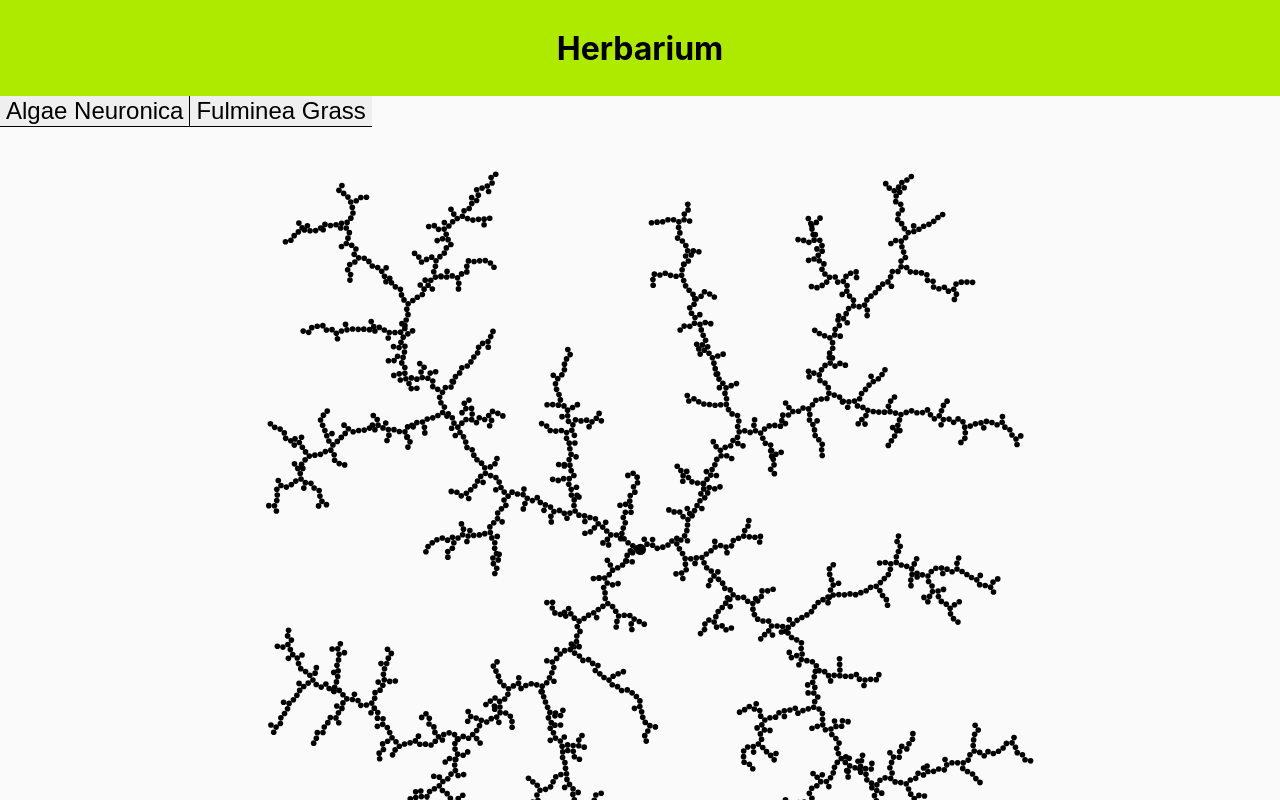
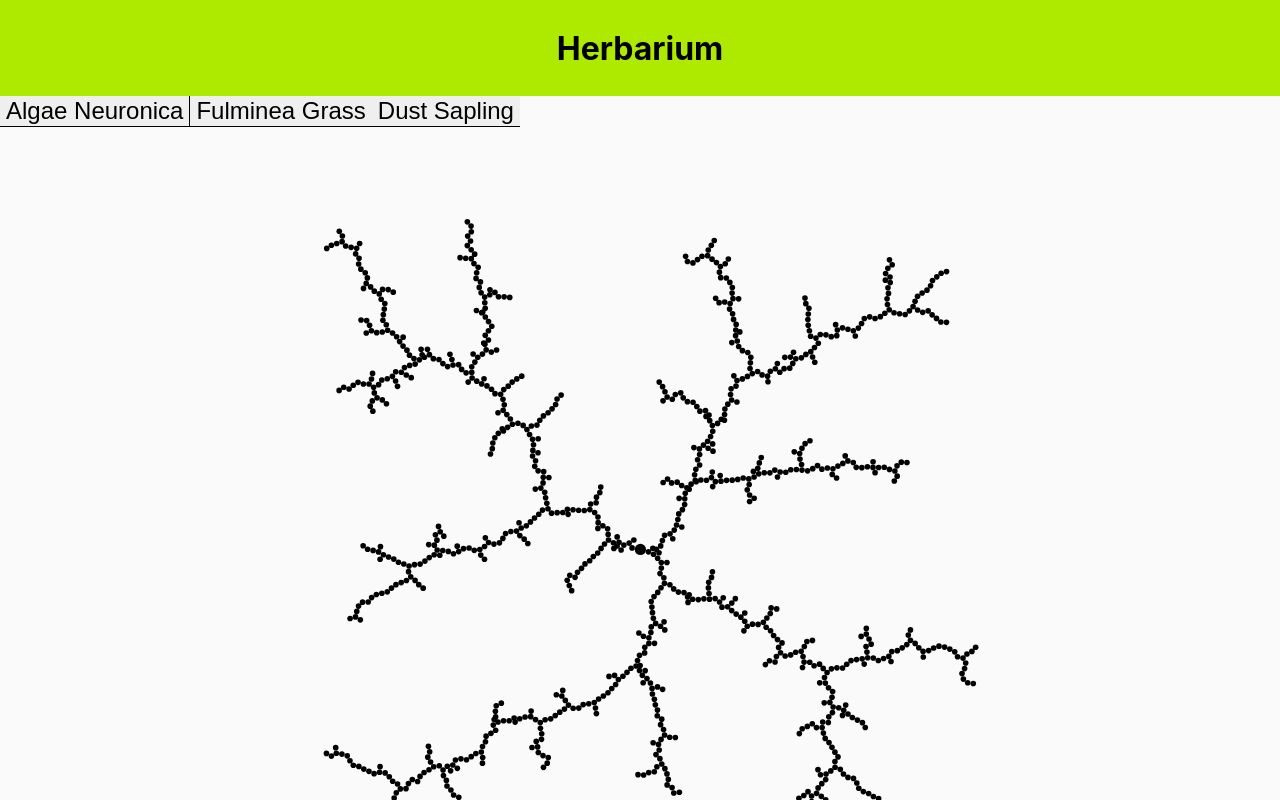
Before and after one commit to Huc91/herbarium, a React (Create React App) app: page / in a window 1280 px wide. Shown: the top 800 px of the page. Built offline with nearby package versions, Linux system fonts and the light colour scheme.

Commit message:
added tree specimen

```diff
--- a/src/App.js
+++ b/src/App.js
@@ -16,6 +16,7 @@ function App() {
       <nav className="nav-buttons">
         <button onClick={() => setSpecies('algae')} >Algae Neuronica</button>
         <button onClick={() => setSpecies('grass')}>Fulminea Grass</button>
+        <button onClick={() => setSpecies('tree')}>Dust Sapling</button>
       </nav>
       <Home species={species}></Home>
     </div>
--- a/src/components/Plant.js
+++ b/src/components/Plant.js
@@ -2,7 +2,7 @@ import './Plant.css';
 
 function Plant(props){
 
-    const maxCount = 2000; // max count of the cirlces
+    const maxCount = 1000; // max count of the cirlces
     let w = 300,
     h = 300;
 
@@ -14,13 +14,30 @@ function Plant(props){
       return Math.random() * (max - min) + min;
     }
 
-    let circleToRender = [
+    const speciesOptions = {
+      algae: {
+        yGenStartPoint: h/2,
+        yLimit: h,
+      },
+      grass: {
+        yGenStartPoint: h/2,
+        yLimit: h/2,
+      },
+      tree: {
+        yGenStartPoint: h - 16,
+        yLimit: h/2,
+      }
+    }
+
+    let circleToRender = [];
+
+    circleToRender.push(
       {
         x: w/2,
-        y: h/2,
+        y: speciesOptions[props.species].yGenStartPoint,
         r: 2
       }
-    ];
+    )
 
     while (circleToRender.length + 1 <= maxCount) {
 
@@ -29,7 +46,7 @@ function Plant(props){
 
       const R = 1,
       newX = getRandom(R, w - R),
-      newY = getRandom(R, h - R);
+      newY = getRandom(R, speciesOptions[props.species].yLimit - R);
 
       for (let i = 0; i < circleToRender.length; i++) {
           const distanceFromNewCoords = getDistanceFromTwoPoints(newX, newY, circleToRender[i].x, circleToRender[i].y);
@@ -40,18 +57,16 @@ function Plant(props){
       }
 
       function getAngle(type){
-        if (type === 'algae')
+        if (type === 'ramificate')
           return Math.atan2(newY - circleToRender[closestIndex].y, newX - circleToRender[closestIndex].x);
-
-        if (type === 'grass')
-          return getRandom(Math.PI + 0.33, Math.PI * 2 - 0.33)
+        //return getRandom(Math.PI + 0.33, Math.PI * 2 - 0.33)
 
         return null;
       }
 
 
-      const x = circleToRender[closestIndex].x + Math.cos(getAngle(props.species)) * (circleToRender[closestIndex].r + R),
-      y = circleToRender[closestIndex].y + Math.sin(getAngle(props.species)) * (circleToRender[closestIndex].r + R),
+      const x = circleToRender[closestIndex].x + Math.cos(getAngle('ramificate')) * (circleToRender[closestIndex].r + R),
+      y = circleToRender[closestIndex].y + Math.sin(getAngle('ramificate')) * (circleToRender[closestIndex].r + R),
       r = R;
 
       circleToRender.push(
```
